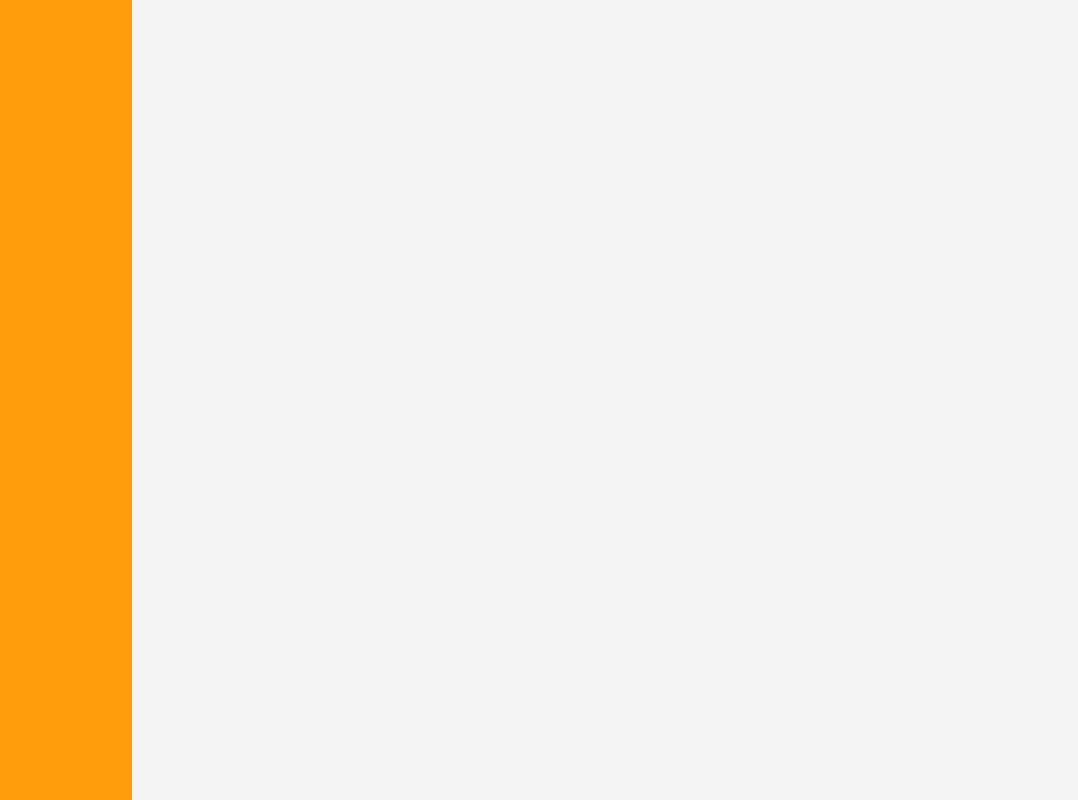
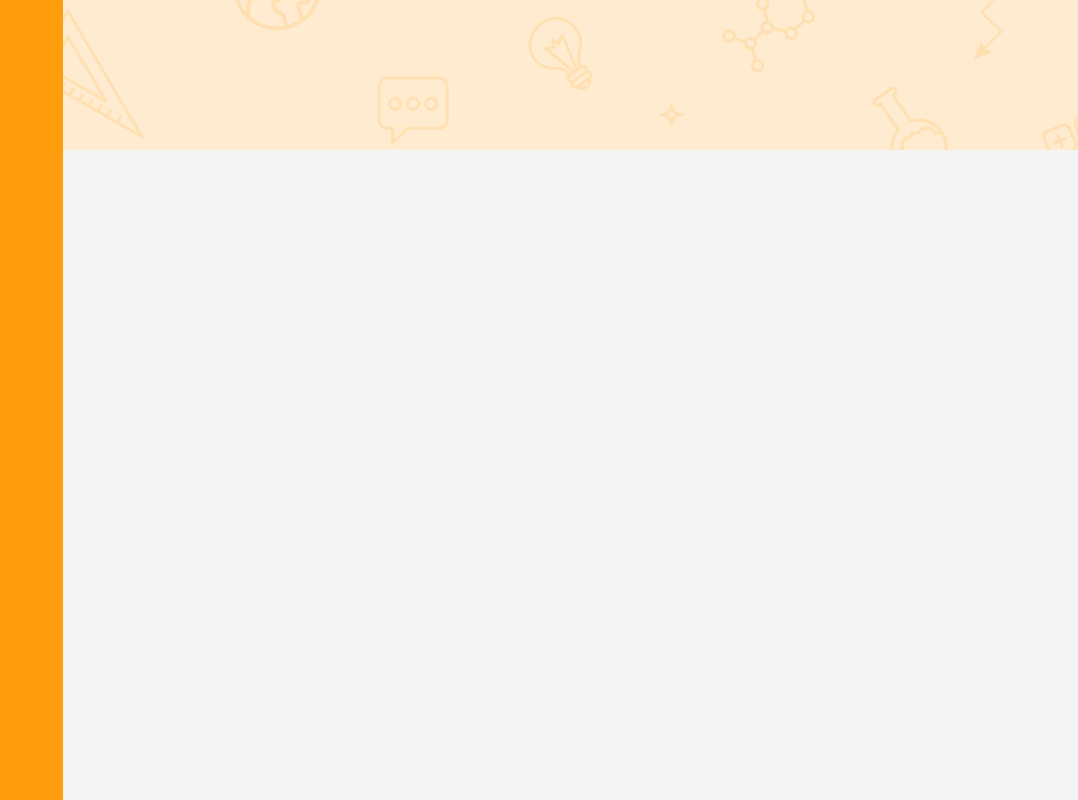
Before and after one commit to vaylette/SDAdmin, a Next.js app: page /dashboard in a window 1280 px wide. Shown: the whole page, without its empty margins (202-1280 px from the left). Built offline with nearby package versions, Linux system fonts and the light colour scheme.

Commit message:
Integrated the dashboard header background image

```diff
--- a/app/_components/header.tsx
+++ b/app/_components/header.tsx
@@ -2,7 +2,7 @@
 export default function Header() {
   return (
     <>
-      <header className="w-full h-[150px]">
+      <header className="w-full h-[150px] bg-header">
 
       </header>
     </>
--- a/app/dashboard/layout.tsx
+++ b/app/dashboard/layout.tsx
@@ -8,9 +8,9 @@ export default function DashboardLayout({
   }) {
     return (
       <div className='min-w-screen h-screen bg-white-100'>
-        <div className='w-full grid grid-cols-2 h-full'>
+        <div className='w-full flex flex-row h-full'>
             <Aside />
-            <div className='flex flex-col'>
+            <div className='w-full flex flex-col'>
                 <Header />
             </div>
         </div>
--- a/tailwind.config.ts
+++ b/tailwind.config.ts
@@ -13,6 +13,7 @@ const config: Config = {
       },
       backgroundImage: {
         'auth': "url('/images/background/auth.jpg')",
+        'header': "url('/images/background/header.jpg')",
       },
       dropShadow: {
         'auth' : '0px 40px 50px rgba(0, 0, 0, 0.15)',
```
